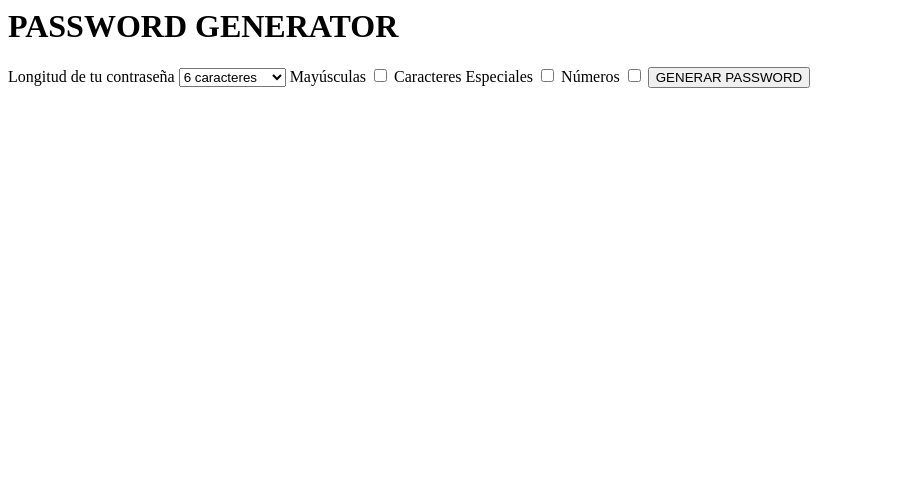
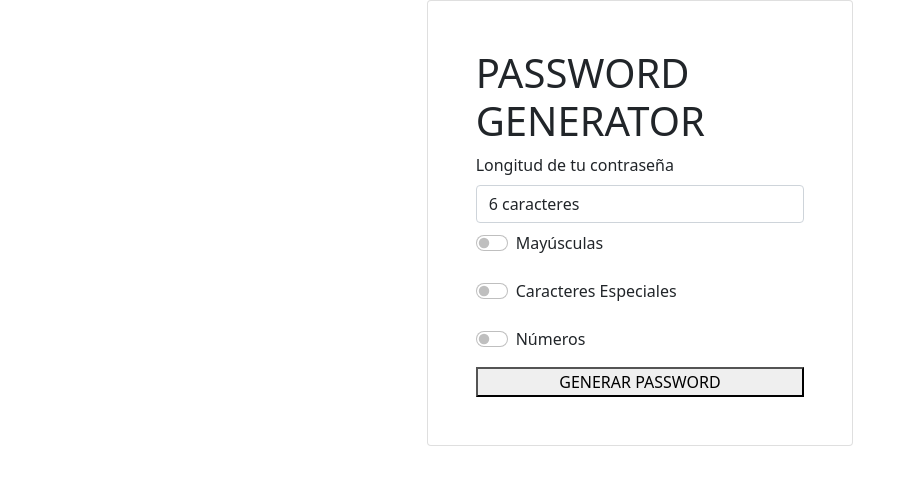
Before and after one commit to chubis86/djangoContrase-as, a Django app: page / in a window 1280 px wide. Shown: the top 485 px of the page, without its empty margins (0-908 px from the left). Run offline with Django 4.2, Linux system fonts and the light colour scheme.

Commit message:
ESTILIZADO

```diff
--- a/passwords/generator/templates/about.html
+++ b/passwords/generator/templates/about.html
@@ -1 +1,4 @@
+{% extends 'layout.html'%}
+{% block body %}
 <h1>PROBANDO</h1>
+{% endblock %}
--- a/passwords/generator/templates/home.html
+++ b/passwords/generator/templates/home.html
@@ -1,8 +1,13 @@
-<form action="{% url 'password' %}" method="POST">
+{% extends './layout.html'%}
+{% block body %}
+
+<div class="col-md-4 offset-md-4">
+    <form class="card card-body p-5" action="{% url 'password' %}" method="POST">
         <h1>PASSWORD GENERATOR</h1>
         {% csrf_token %}
-    <label for="length">Longitud de tu contraseña</label>
-    <select name="length" id="length" required>
+        <div class="col-xs-12">
+            <label for="length" class="form-label">Longitud de tu contraseña</label>
+            <select class="form-control" name="length" id="length" required>
                 <option value="6">6 caracteres</option>
                 <option value="7">7 caracteres]</option>
                 <option value="8">8 caracteres]</option>
@@ -10,17 +15,29 @@
                 <option value="10">10 caracteres]</option>
 
             </select>
+        </div>
+        <div class="form-check form-switch my-2">
 
-    <label for="uppercase">Mayúsculas</label>
-    <input type="checkbox" name="uppercase" id="uppercase">
+            <input class="form-check-input" type="checkbox" name="uppercase" id="uppercase">
+            <label  class="form-label" for="uppercase">Mayúsculas</label>
+        </div>
 
-    <label for="uppercase">Caracteres Especiales</label>
-    <input type="checkbox" name="especiales" id="especiales">
+        <div class="form-check form-switch my-2">
 
-    <label for="uppercase">Números</label>
-    <input type="checkbox" name="numeros" id="numeros">
+            <input class="form-check-input" type="checkbox" name="especiales" id="especiales">
+            <label  class="form-label" for="uppercase">Caracteres Especiales</label>
+        </div>
+
+        <div class="form-check form-switch my-2">
+            <input class="form-check-input" type="checkbox" name="numeros" id="numeros">
+            <label  class="form-label" for="uppercase">Números</label>
+        </div>
+
 
         <button>GENERAR PASSWORD</button>
 
 
     </form>
+</div>
+
+{% endblock %}
--- /dev/null
+++ b/passwords/generator/templates/layout.html
@@ -0,0 +1,17 @@
+<!DOCTYPE html>
+<html lang="en">
+<head>
+    {% load static %}
+    <meta charset="UTF-8">
+    <meta http-equiv="X-UA-Compatible" content="IE=edge">
+    <meta name="viewport" content="width=device-width, initial-scale=1.0">
+    <link href="https://cdn.jsdelivr.net/npm/bootstrap@5.1.3/dist/css/bootstrap.min.css" rel="stylesheet" integrity="sha384-1BmE4kWBq78iYhFldvKuhfTAU6auU8tT94WrHftjDbrCEXSU1oBoqyl2QvZ6jIW3" crossorigin="anonymous">
+    <title>PASSWORD GENERATOR</title>
+</head>
+<body>
+    {% block body %}
+    {% endblock %}
+
+    <script src="https://cdn.jsdelivr.net/npm/bootstrap@5.1.3/dist/js/bootstrap.bundle.min.js" integrity="sha384-ka7Sk0Gln4gmtz2MlQnikT1wXgYsOg+OMhuP+IlRH9sENBO0LRn5q+8nbTov4+1p" crossorigin="anonymous"></script>
+</body>
+</html>
```
Also changed, not shown: passwords/generator/templates/password.html (+15 -4 lines). Lines whose indentation alone changed are shown as unchanged.
